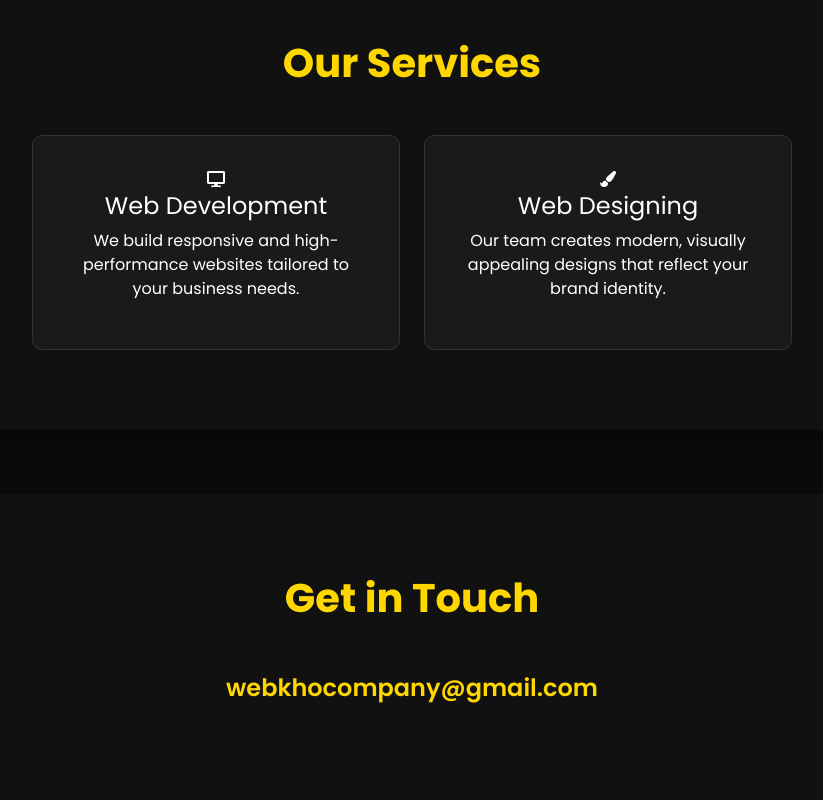
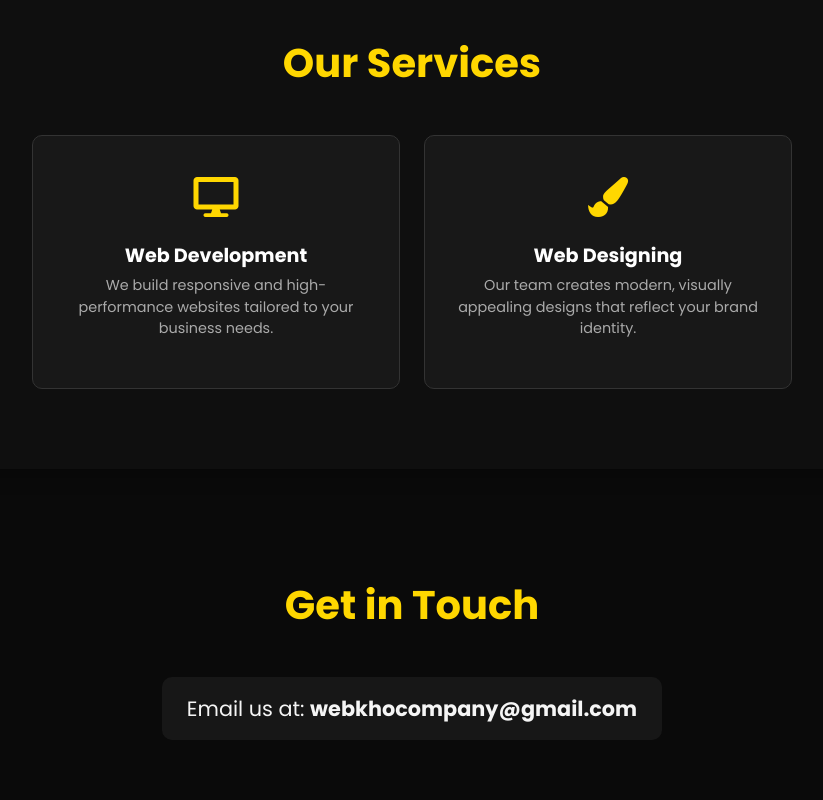
Before and after one commit to sidharthsubhash/webkho, a plain HTML site: page index.html in a window 1280 px wide. Shown: the part 1180-1980 px from the top of the page, without its empty margins (228-1051 px from the left). Drawn offline with nearby package versions, Linux system fonts and the light colour scheme.

Commit message:
Update index.html

```diff
--- a/index.html
+++ b/index.html
@@ -13,21 +13,23 @@
             background-color: #0a0a0a;
             color: #fff;
             scroll-behavior: smooth;
-            cursor: none; /* hide default cursor */
+            overflow-x: hidden;
+            cursor: none; /* Hide default cursor */
         }
 
         /* Custom Cursor */
         .custom-cursor {
+            position: fixed;
+            top: 0;
+            left: 0;
             width: 20px;
             height: 20px;
-            background-color: white;
+            background: white;
             border-radius: 50%;
-            position: fixed;
             pointer-events: none;
             transform: translate(-50%, -50%);
-            transition: transform 0.1s ease;
-            mix-blend-mode: difference;
-            z-index: 2000;
+            transition: transform 0.1s ease-out;
+            z-index: 3000;
         }
 
         /* Particles.js background */
@@ -124,6 +126,11 @@
             margin-bottom: 2rem;
         }
 
+        .typed-text {
+            color: #FFD700;
+            font-weight: 600;
+        }
+
         .btn-primary {
             background-color: #FFD700;
             border: none;
@@ -146,26 +153,46 @@
         #services {
             padding: 5rem 0;
             margin: 4rem auto;
-            background: #111;
+            background: rgba(17, 17, 17, 0.8);
             border-radius: 15px;
             max-width: 90%;
             box-shadow: 0 5px 20px rgba(0, 0, 0, 0.3);
         }
 
         .service-item {
-            background: #1a1a1a;
+            background: rgba(26, 26, 26, 0.85);
             border-radius: 10px;
             padding: 2rem;
             text-align: center;
             transition: transform 0.3s ease, box-shadow 0.3s ease, border-color 0.3s ease;
             border: 1px solid #333;
             margin-bottom: 2rem;
+            cursor: pointer;
         }
 
         .service-item:hover {
             transform: translateY(-8px);
             box-shadow: 0 10px 30px rgba(255, 215, 0, 0.4);
             border-color: #FFD700;
+        }
+
+        .service-item h4 {
+            color: #fff;
+            font-weight: 700;
+            margin-bottom: 0.5rem;
+            font-size: 1.2rem;
+        }
+
+        .service-item p {
+            color: #aaa;
+            font-size: 0.9rem;
+            line-height: 1.5;
+        }
+
+        .service-icon {
+            font-size: 2.5rem;
+            color: #FFD700;
+            margin-bottom: 1rem;
         }
 
         /* About Section */
@@ -186,26 +213,16 @@
             margin: 0 auto;
         }
 
-        /* Contact Section (Email only) */
-        #contact {
-            padding: 5rem 0;
-            margin: 4rem auto;
-            background: #111;
-            border-radius: 15px;
-            max-width: 90%;
+        /* Contact Section */
+        #contact p {
             text-align: center;
-        }
-
-        .email-link {
-            font-size: 1.5rem;
+            font-size: 1.3rem;
             color: #FFD700;
-            font-weight: 600;
-            text-decoration: none;
-            transition: color 0.3s ease;
-        }
-
-        .email-link:hover {
-            color: #fff;
+            background: rgba(26, 26, 26, 0.85);
+            padding: 1rem;
+            border-radius: 10px;
+            max-width: 500px;
+            margin: 0 auto;
         }
 
         /* Footer */
@@ -247,18 +264,15 @@
             opacity: 0;
             visibility: hidden;
         }
-
-
     </style>
 </head>
 <body>
     <div id="particles-js"></div>
+    <div class="custom-cursor"></div>
+
     <div id="loader">
         <img src="webkho_tlogo.png" alt="WebKho Logo" class="loader-logo">
     </div>
-
-    <div class="custom-cursor"></div>
-
 
     <nav class="navbar navbar-expand-lg">
         <a class="navbar-brand" href="#"><img src="webkho_tlogo.png" alt="WebKho Logo"></a>
@@ -281,7 +295,7 @@
     <header>
         <div>
             <h1>WebKho</h1>
-            <p>Unique Ideas For Your Business</p>
+            <p><span class="typed-text"></span></p>
             <a href="#services" class="btn btn-primary mt-3">Explore Services</a>
         </div>
     </header>
@@ -312,49 +326,97 @@
         </div>
     </section>
 
-    <section id="contact">
+    <section id="contact" class="container py-5">
         <h2 class="section-title">Get in Touch</h2>
-        <p><a href="mailto:webkhocompany@gmail.com" class="email-link">webkhocompany@gmail.com</a></p>
+        <p style="color: whitesmoke;">Email us at: <strong >webkhocompany@gmail.com</strong></p>
     </section>
 
     <footer>
         <p>© 2025 WebKho. All rights reserved.</p>
     </footer>
 
+    <!-- JS Libraries -->
     <script src="https://cdn.jsdelivr.net/npm/bootstrap@5.3.0/dist/js/bootstrap.bundle.min.js"></script>
     <script src="https://cdn.jsdelivr.net/particles.js/2.0.0/particles.min.js"></script>
+    <script src="https://cdnjs.cloudflare.com/ajax/libs/typed.js/2.0.12/typed.min.js"></script>
+    <script src="https://cdnjs.cloudflare.com/ajax/libs/gsap/3.12.2/gsap.min.js"></script>
+    <script src="https://cdnjs.cloudflare.com/ajax/libs/vanilla-tilt/1.7.0/vanilla-tilt.min.js"></script>
+
     <script>
-    // Loader hide
+    // Loader
     window.addEventListener("load", () => {
         document.getElementById("loader").classList.add("hidden");
     });
 
-    // Particles
+    // Custom Cursor
+    const cursor = document.querySelector(".custom-cursor");
+    document.addEventListener("mousemove", e => {
+        cursor.style.transform = `translate(${e.clientX}px, ${e.clientY}px)`;
+    });
+
+    // Particles.js
     particlesJS("particles-js", {
         "particles": {
             "number": { "value": 90 },
             "color": { "value": "#FFD700" },
             "shape": { "type": "circle" },
             "opacity": { "value": 0.9, "random": true },
-            "size": { "value": 5, "random": true, "anim": { "enable": true, "speed": 2, "size_min": 1 }},
+            "size": { "value": 5, "random": true, "anim": { "enable": true, "speed": 2, "size_min": 1 } },
             "line_linked": { "enable": false },
             "move": { "enable": true, "speed": 1.5, "random": true, "out_mode": "out" }
         },
         "interactivity": {
-            "events": { "onhover": { "enable": true, "mode": "bubble" }, "onclick": { "enable": true, "mode": "push" }},
-            "modes": { "bubble": { "distance": 150, "size": 7, "duration": 0.3, "opacity": 1 }, "push": { "particles_nb": 3 }}
+            "events": {
+                "onhover": { "enable": true, "mode": "bubble" },
+                "onclick": { "enable": true, "mode": "push" }
+            },
+            "modes": {
+                "bubble": { "distance": 150, "size": 7, "duration": 0.3, "opacity": 1 },
+                "push": { "particles_nb": 3 }
+            }
         },
         "retina_detect": true
     });
 
-    // Custom cursor follow
-    const cursor = document.querySelector(".custom-cursor");
-    document.addEventListener("mousemove", (e) => {
-        cursor.style.left = e.clientX + "px";
-        cursor.style.top = e.clientY + "px";
+    // Typed.js
+    new Typed(".typed-text", {
+        strings: ["Unique Ideas For Your Business", "Creative Web Solutions", "Modern Digital Experiences"],
+        typeSpeed: 60,
+        backSpeed: 40,
+        loop: true
     });
 
+    // GSAP Animations
+    gsap.from("header h1", { opacity: 0, y: -50, duration: 1 });
+    gsap.from("header p", { opacity: 0, y: 30, duration: 1, delay: 0.3 });
+    gsap.from("header .btn-primary", { opacity: 0, scale: 0.8, duration: 0.8, delay: 0.6 });
 
+    gsap.utils.toArray(".section-title").forEach(title => {
+        gsap.from(title, {
+            scrollTrigger: { trigger: title, start: "top 80%" },
+            opacity: 0,
+            y: 30,
+            duration: 1
+        });
+    });
+
+    gsap.utils.toArray(".service-item").forEach(card => {
+        gsap.from(card, {
+            scrollTrigger: { trigger: card, start: "top 85%" },
+            opacity: 0,
+            y: 40,
+            duration: 0.6,
+            stagger: 0.2
+        });
+    });
+
+    // Vanilla Tilt for Service Cards
+    VanillaTilt.init(document.querySelectorAll(".service-item"), {
+        max: 10,
+        speed: 400,
+        glare: true,
+        "max-glare": 0.3
+    });
     </script>
 </body>
 </html>
```
